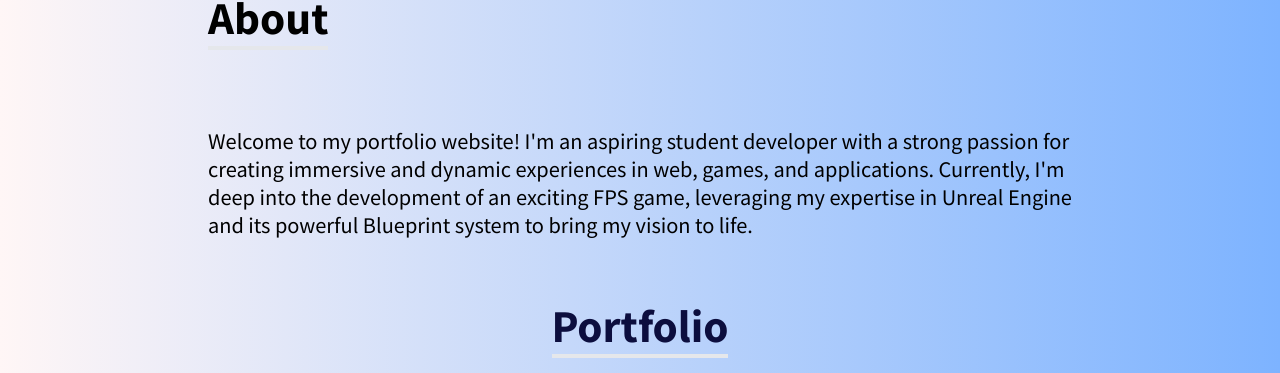
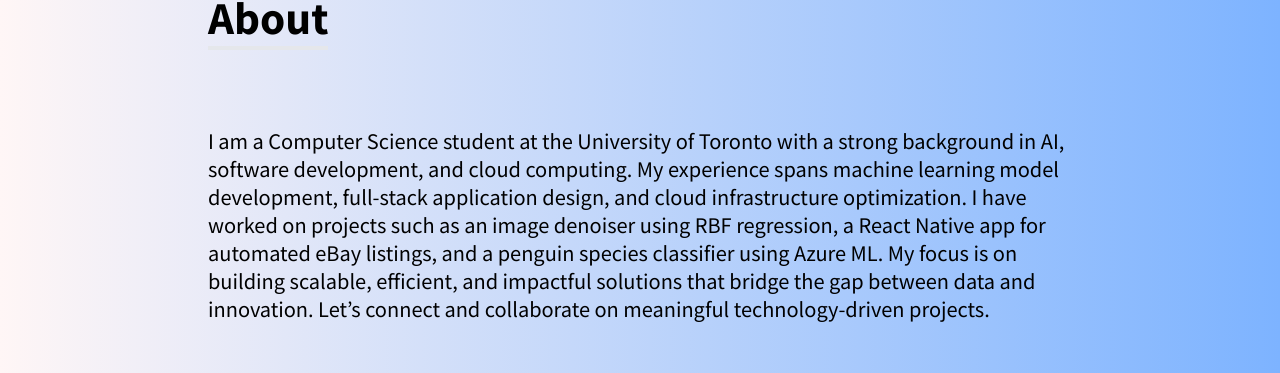
Before and after one commit to triple1566/leo_portfolio, a React (Create React App) app: page / in a window 1280 px wide. Shown: the part 858-1231 px from the top of the page. Built offline with nearby package versions, Linux system fonts and the light colour scheme.

Commit message:
updated about

```diff
--- a/src/components/About.jsx
+++ b/src/components/About.jsx
@@ -11,7 +11,7 @@ const About = () => {
                 </p>
             </div>
             <p className='text-xl mt-20'>
-            Welcome to my portfolio website! I'm an aspiring student developer with a strong passion for creating immersive and dynamic experiences in web, games, and applications. Currently, I'm deep into the development of an exciting FPS game, leveraging my expertise in Unreal Engine and its powerful Blueprint system to bring my vision to life.
+            I am a Computer Science student at the University of Toronto with a strong background in AI, software development, and cloud computing. My experience spans machine learning model development, full-stack application design, and cloud infrastructure optimization. I have worked on projects such as an image denoiser using RBF regression, a React Native app for automated eBay listings, and a penguin species classifier using Azure ML. My focus is on building scalable, efficient, and impactful solutions that bridge the gap between data and innovation. Let’s connect and collaborate on meaningful technology-driven projects.
             </p>
         </div>
     </div>
```
